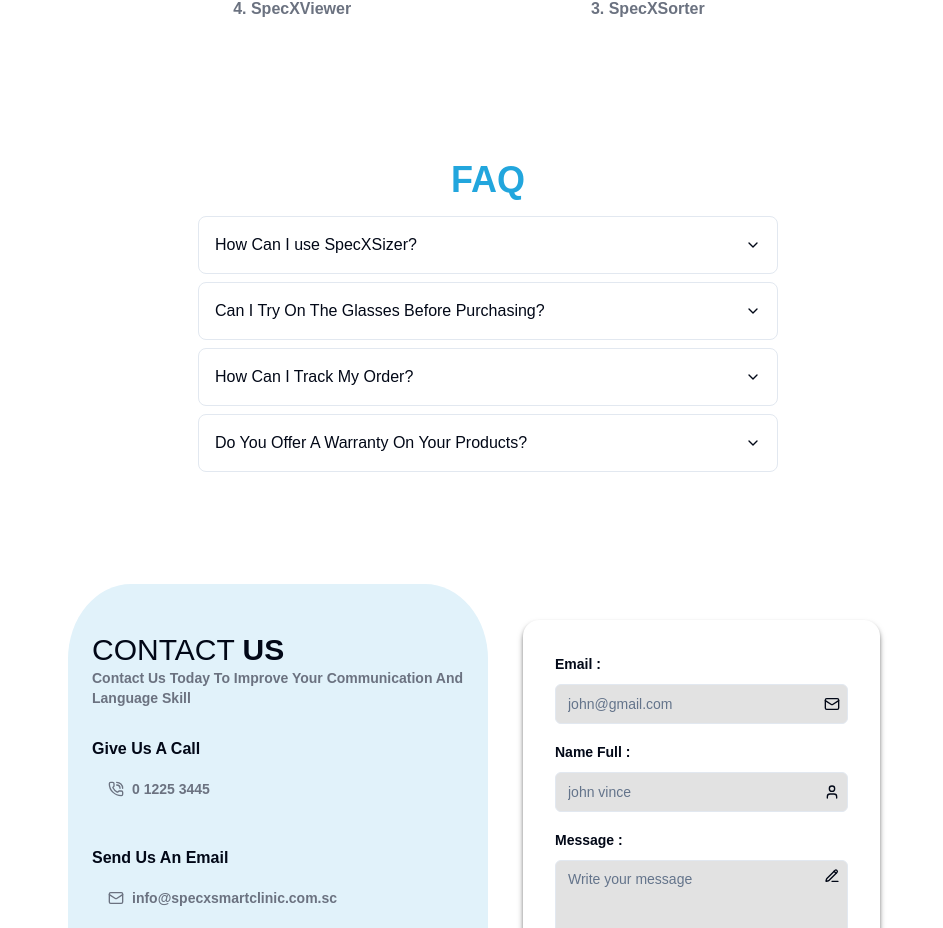
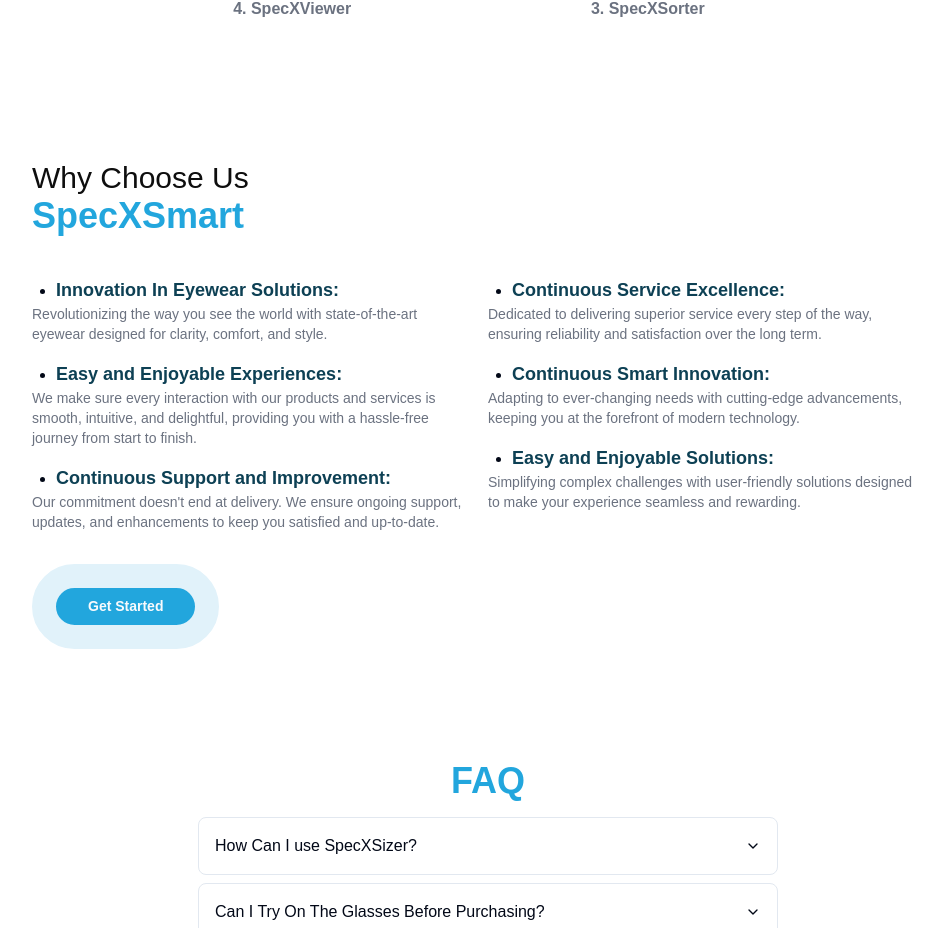
Before and after one commit to Shailendra99Web/spec-x-smart, a Next.js app: page / in a window 1280 px wide. Shown: the part 1295-2223 px from the top of the page, without its empty margins (152-1095 px from the left). Built offline with nearby package versions, Linux system fonts and the light colour scheme.

Commit message:
Why choose Us added

```diff
--- a/app/page.js
+++ b/app/page.js
@@ -201,6 +201,49 @@
         </div>
       </section>
 
+      {/* Why Choose Us - SpecXSmart */}
+      <section className='py-8 my-12'>
+        <div className="lg:w-[75%] mx-auto flex flex-col justify-start items-start">
+          <div className="mx-auto lg:mx-0 lg:pl-6 pb-6">
+            <h3 className='text-3xl text-[#0e0e0e]'>Why Choose Us</h3>
+            <h3 className="text-4xl text-primary font-bold pb-4">SpecXSmart</h3>
+          </div>
+          <div className="px-6 flex flex-col sm:flex-row">
+            <ul className='sm:w-[50%] pl-5 sm:pl-6 list-disc space-y-4'>
+              <li>
+                <h3 className='font-semibold !text-customColor4 text-lg'>Innovation In Eyewear Solutions: </h3>
+                <p className='text-gray-500 text-sm relative lg:-left-6'>Revolutionizing the way you see the world with state-of-the-art eyewear designed for clarity, comfort, and style.</p>
+              </li>
+              <li>
+                <h3 className='font-semibold !text-customColor4 text-lg'>Easy and Enjoyable Experiences: </h3>
+                <p className='text-gray-500 text-sm relative lg:-left-6'>We make sure every interaction with our products and services is smooth, intuitive, and delightful, providing you with a hassle-free journey from start to finish.</p>
+              </li>
+              <li>
+                <h3 className='font-semibold !text-customColor4 text-lg'>Continuous Support and Improvement: </h3>
+                <p className='text-gray-500 text-sm relative lg:-left-6'>Our commitment doesn&apos;t end at delivery. We ensure ongoing support, updates, and enhancements to keep you satisfied and up-to-date.</p>
+              </li>
+            </ul>
+            <ul className='sm:w-[50%] pl-5 sm:pl-6 list-disc space-y-4'>
+              <li>
+                <h3 className='font-semibold !text-customColor4 text-lg'>Continuous Service Excellence: </h3>
+                <p className='text-gray-500 text-sm relative lg:-left-6'>Dedicated to delivering superior service every step of the way, ensuring reliability and satisfaction over the long term.</p>
+              </li>
+              <li>
+                <h3 className='font-semibold !text-customColor4 text-lg'>Continuous Smart Innovation: </h3>
+                <p className='text-gray-500 text-sm relative lg:-left-6'>Adapting to ever-changing needs with cutting-edge advancements, keeping you at the forefront of modern technology.</p>
+              </li>
+              <li>
+                <h3 className='font-semibold !text-customColor4 text-lg'>Easy and Enjoyable Solutions: </h3>
+                <p className='text-gray-500 text-sm relative lg:-left-6'>Simplifying complex challenges with user-friendly solutions designed to make your experience seamless and rewarding.</p>
+              </li>
+            </ul>
+          </div>
+          <div className="pt-8 px-6">
+            <Button className='inline-block h-[85px] border-[24px] border-customColor3 font-bold'>Get Started</Button>
+          </div>
+        </div>
+      </section>
+
       {/* FAQ */}
       <section className='p-8 my-12 flex flex-col justify-center items-center'>
         <h2 className='text-4xl text-primary font-bold pb-4'>FAQ</h2>
```
